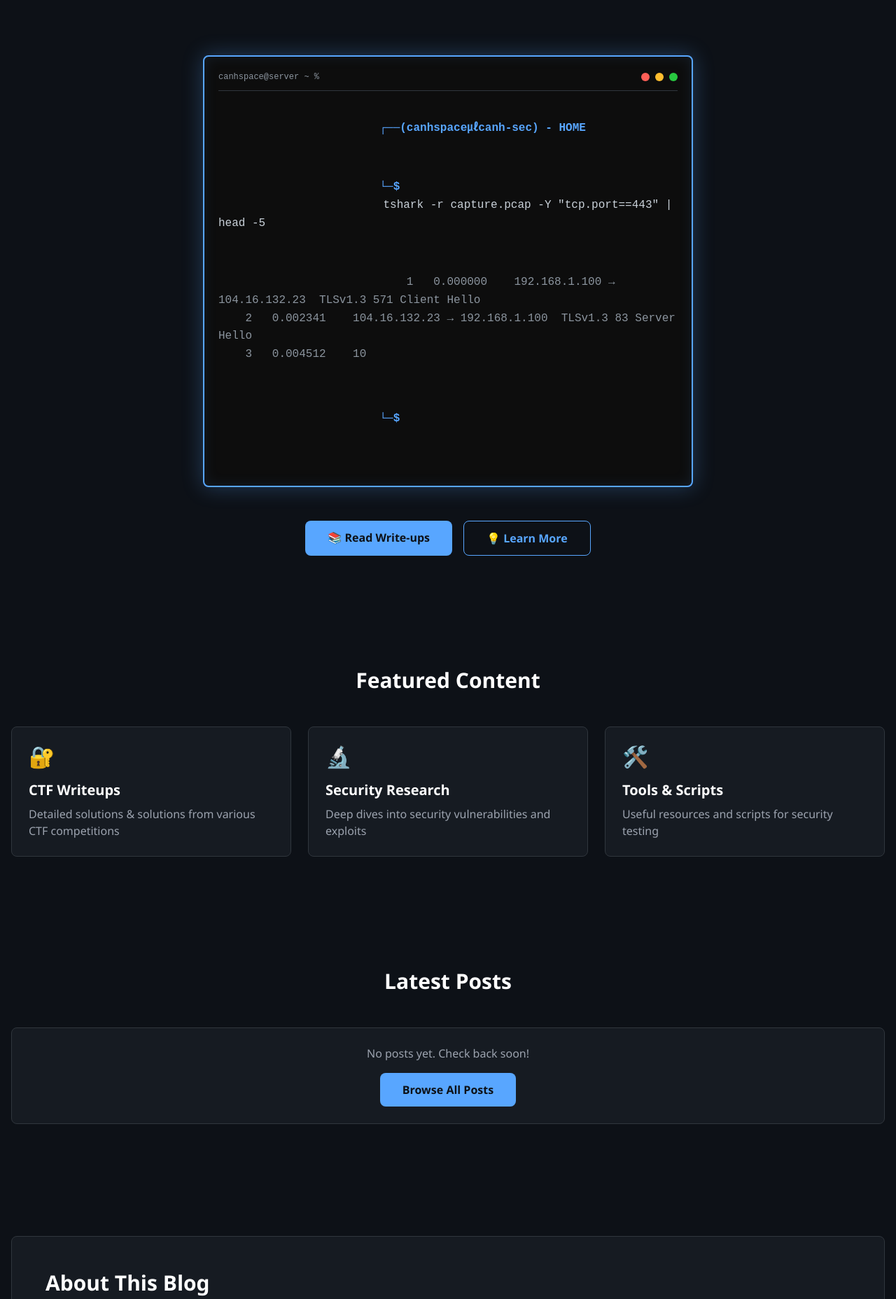
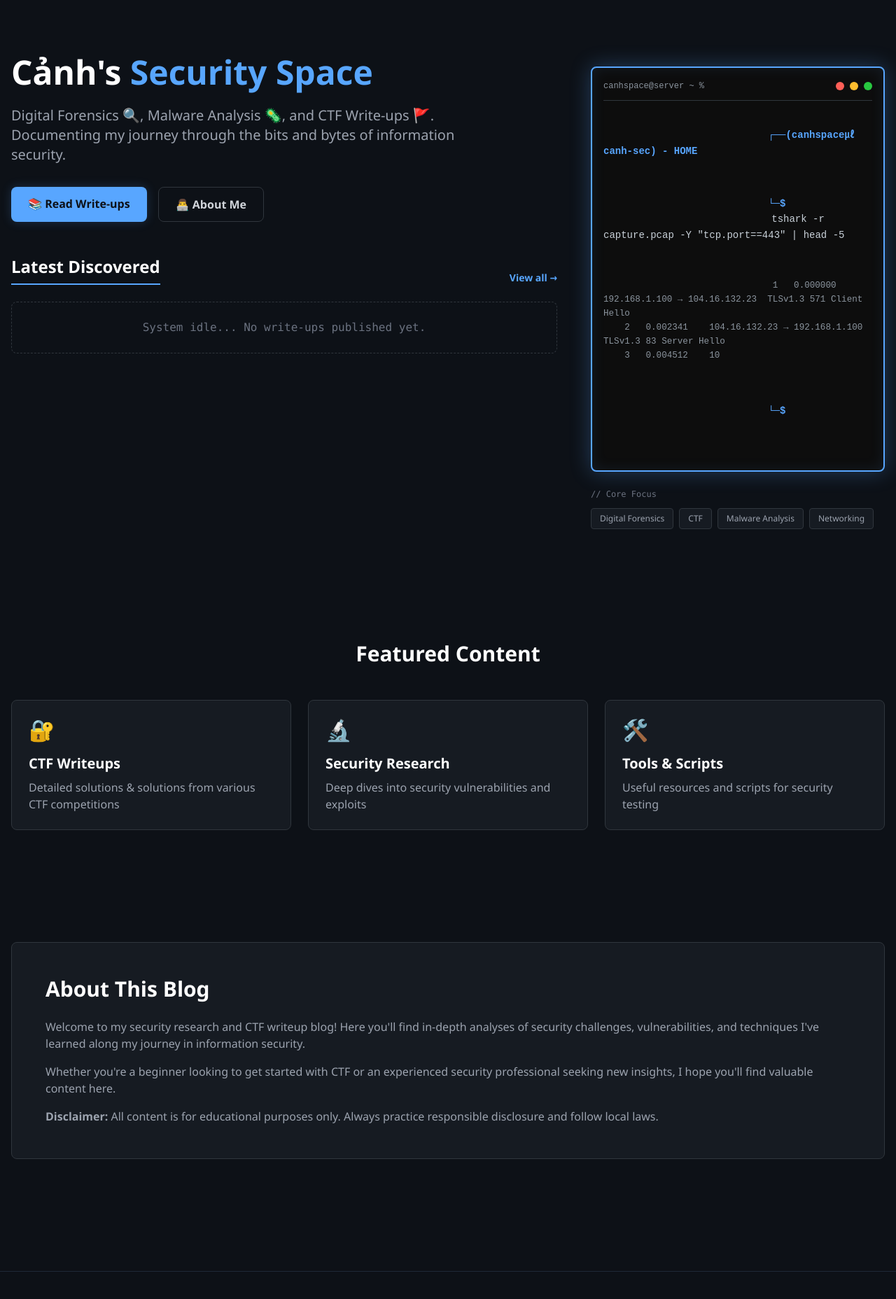
Before and after one commit to Canhsieubanh/canh-sec-blog, a Flask app: page / in a window 1280 px wide. Shown: the part 65-1921 px from the top of the page at 70% size. Run offline with Flask 3, Linux system fonts and the light colour scheme; some libraries are stand-ins or nearby versions.

Commit message:
Update layout and terminal sizing

```diff
--- a/templates/index.html
+++ b/templates/index.html
@@ -109,11 +109,67 @@
 
 {% block content %}
 <div class="relative" style="background-color: #0d1117;">
-    <!-- Terminal Hero Section -->
-    <section class="min-h-[70vh] flex items-center justify-center px-4 py-20">
-        <div class="w-full max-w-3xl">
-            <div class="terminal">
-                <div class="terminal-header">
+    <!-- Hero & Latest Posts Split layout -->
+    <section class="max-w-7xl mx-auto px-4 py-12 md:py-20 flex flex-col lg:flex-row gap-12">
+        <!-- Left Column: Intro + Latest Posts (approx 65%) -->
+        <div class="w-full lg:w-[65%] flex flex-col gap-12">
+
+            <!-- Intro Text -->
+            <div class="flex flex-col gap-6">
+                <h1 class="text-4xl md:text-5xl font-bold text-white leading-tight">
+                    Cảnh's <span class="text-[#58a6ff]">Security Space</span>
+                </h1>
+                <p class="text-lg md:text-xl text-gray-400 leading-relaxed max-w-2xl">
+                    Digital Forensics 🔍, Malware Analysis 🦠, and CTF Write-ups 🚩. Documenting my journey through the bits and bytes of information security.
+                </p>
+                <div class="flex flex-wrap gap-4 mt-2">
+                    <a href="/blog" class="btn-primary px-6 py-3 rounded-lg font-bold text-center shadow-[0_0_15px_rgba(88,166,255,0.2)]">
+                        📚 Read Write-ups
+                    </a>
+                    <a href="#about" class="border border-[#30363d] text-gray-300 px-6 py-3 rounded-lg font-bold hover:border-[#58a6ff] hover:text-[#58a6ff] transition duration-200 text-center">
+                        👨‍💻 About Me
+                    </a>
+                </div>
+            </div>
+
+            <!-- Latest posts directly below intro -->
+            <div>
+                <div class="flex justify-between items-end mb-6">
+                    <h2 class="text-2xl font-bold text-white border-b-2 border-[#58a6ff] pb-2 inline-block">Latest Discovered</h2>
+                    <a href="/blog" class="text-[#58a6ff] hover:text-white transition text-sm font-bold">View all →</a>
+                </div>
+
+                {% if latest_posts %}
+                <div class="flex flex-col gap-4">
+                    {% for post in latest_posts %}
+                    <a href="/post/{{ post.slug }}" class="card p-5 hover:border-[#58a6ff] flex flex-col sm:flex-row justify-between sm:items-center gap-4 group transition-all bg-[#161b22]">
+                        <div class="flex-1">
+                            <h3 class="text-lg font-bold text-gray-200 group-hover:text-[#58a6ff] mb-2">{{ post.title }}</h3>
+                            <div class="flex items-center gap-3 text-xs text-gray-500">
+                                <span class="bg-[#0d1117] px-2 py-1 rounded text-[#58a6ff] border border-[#30363d]">{{ post.category }}</span>
+                                <span>{{ post.date | format_date }}</span>
+                            </div>
+                        </div>
+                        <div class="text-[#58a6ff] text-sm font-bold opacity-0 group-hover:opacity-100 transition-opacity transform translate-x-[-10px] group-hover:translate-x-0 hidden sm:block">
+                            Read →
+                        </div>
+                    </a>
+                    {% endfor %}
+                </div>
+                {% else %}
+                <div class="card p-6 text-center border-dashed border-[#30363d] bg-transparent">
+                    <p class="text-gray-500 font-mono">System idle... No write-ups published yet.</p>
+                </div>
+                {% endif %}
+            </div>
+        </div>
+
+        <!-- Right Column: Terminal (approx 35%) -->
+        <div class="w-full lg:w-[35%] lg:pt-4">
+            <div class="sticky top-8">
+                <!-- Terminal UI -->
+                <div class="terminal w-full text-xs sm:text-sm p-4">
+                    <div class="terminal-header mb-4">
                         <span>canhspace@server ~ %</span>
                         <div class="terminal-buttons">
                             <div class="terminal-btn close"></div>
@@ -121,7 +177,7 @@
                             <div class="terminal-btn maximize"></div>
                         </div>
                     </div>
-                <div class="terminal-content" id="terminal">
+                    <div class="terminal-content" id="terminal" style="min-height: 15rem;">
                         <div class="terminal-line">
                             <span class="prompt">┌──(canhspace㎕canh-sec) - HOME</span>
                         </div>
@@ -129,35 +185,34 @@
                             <span class="prompt">└─$</span>
                             <span class="command" id="line1"></span><span class="cursor" id="cursor1"></span>
                         </div>
-                    <div class="terminal-line" id="output1" style="display:none;">
+                        <div class="terminal-line" id="output1" style="display:none; font-size: 0.9em;">
                             <span class="output" id="output1-text"></span>
                         </div>
                         <div class="terminal-line" style="margin-top: 15px;">
                             <span class="prompt">└─$</span>
                             <span class="command" id="line2"></span><span class="cursor" id="cursor2"></span>
                         </div>
-                    <div class="terminal-line" id="output2" style="display:none;">
+                        <div class="terminal-line" id="output2" style="display:none; font-size: 0.9em;">
                             <span class="output" id="output2-text"></span>
                         </div>
                     </div>
                 </div>
 
-            <!-- CTA Buttons -->
-            <div class="flex flex-col sm:flex-row gap-4 justify-center mt-12">
-                <a href="/blog" class="btn-primary px-8 py-3 rounded-lg font-bold text-center">
-                    📚 Read Write-ups
-                </a>
-                <a href="#about"
-                    class="border border-[#58a6ff] text-[#58a6ff] px-8 py-3 rounded-lg font-bold hover:bg-[#58a6ff]/10 transition duration-200 text-center">
-                    💡 Learn More
-                </a>
+                <!-- Expertise Tags (Under Terminal) -->
+                <div class="mt-6 flex flex-wrap gap-2">
+                    <span class="text-xs text-gray-500 font-mono w-full mb-1">// Core Focus</span>
+                    <span class="bg-[#161b22] text-xs text-gray-400 px-3 py-1.5 rounded border border-[#30363d] hover:border-[#58a6ff] cursor-default transition">Digital Forensics</span>
+                    <span class="bg-[#161b22] text-xs text-gray-400 px-3 py-1.5 rounded border border-[#30363d] hover:border-[#58a6ff] cursor-default transition">CTF</span>
+                    <span class="bg-[#161b22] text-xs text-gray-400 px-3 py-1.5 rounded border border-[#30363d] hover:border-[#58a6ff] cursor-default transition">Malware Analysis</span>
+                    <span class="bg-[#161b22] text-xs text-gray-400 px-3 py-1.5 rounded border border-[#30363d] hover:border-[#58a6ff] cursor-default transition">Networking</span>
+                </div>
+            </div>
         </div>
 
         <!-- Audio elements for terminal typing sound -->
         <audio id="typingSound" preload="auto">
             <source src="/static/sounds/keyboard.mp3" type="audio/mpeg">
         </audio>
-        </div>
     </section>
 
     <script>
@@ -183,7 +238,7 @@
                                 audio.currentTime = 0;
                                 audio.play().catch(e => console.log("Audio autoplay prevented by browser"));
                             }
-                        } catch (e) {}
+                        } catch (e) { }
                     }
                     i++;
                     setTimeout(type, speed);
@@ -264,37 +319,6 @@ svchost.exe       2156  456   9.8M 2026-03-13 09:15:31`;
         </div>
     </section>
 
-    <!-- Latest Posts Preview Section -->
-    <section class="max-w-7xl mx-auto px-4 py-20">
-        <h2 class="text-3xl font-bold text-white mb-12 text-center">Latest Posts</h2>
-        {% if latest_posts %}
-        <div class="grid grid-cols-1 md:grid-cols-2 lg:grid-cols-3 gap-6">
-            {% for post in latest_posts %}
-            <a href="/post/{{ post.slug }}" class="card p-6 hover:border-[#58a6ff]">
-                <h3 class="text-xl font-bold text-[#58a6ff] mb-2">{{ post.title }}</h3>
-                <p class="text-gray-400 text-sm mb-4">{{ post.excerpt }}</p>
-                <div class="flex justify-between items-center text-xs text-gray-500">
-                    <span>{{ post.date | format_date }}</span>
-                    <span class="text-[#58a6ff] font-bold">Read →</span>
-                </div>
-            </a>
-            {% endfor %}
-        </div>
-        <div class="text-center mt-12">
-            <a href="/blog" class="btn-primary px-8 py-3 rounded-lg font-bold">
-                View All Posts
-            </a>
-        </div>
-        {% else %}
-        <div class="card p-6 text-center">
-            <p class="text-gray-400">No posts yet. Check back soon!</p>
-            <a href="/blog" class="btn-primary px-8 py-3 rounded-lg font-bold mt-4 inline-block">
-                Browse All Posts
-            </a>
-        </div>
-        {% endif %}
-    </section>
-
     <!-- About Section -->
     <section id="about" class="max-w-7xl mx-auto px-4 py-20">
         <div class="card p-12">
```
Lines whose indentation alone changed are shown as unchanged.
